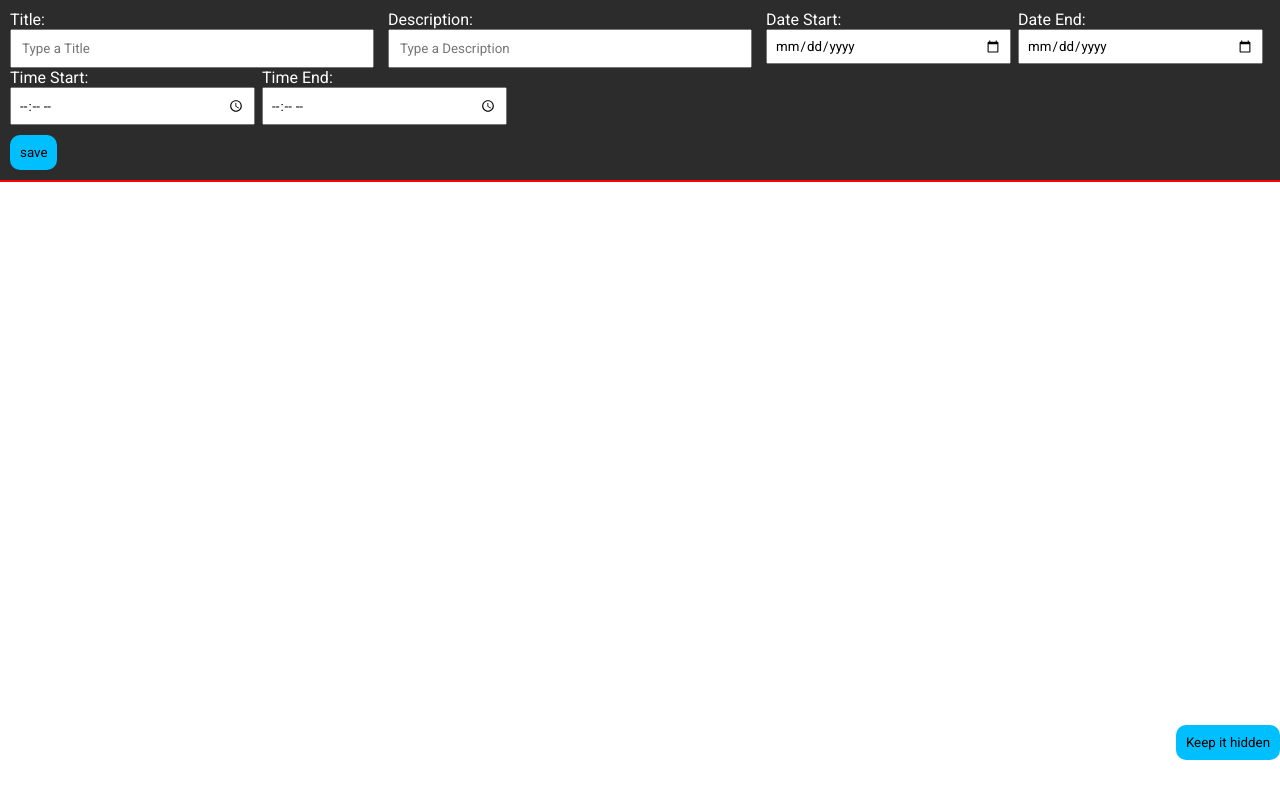
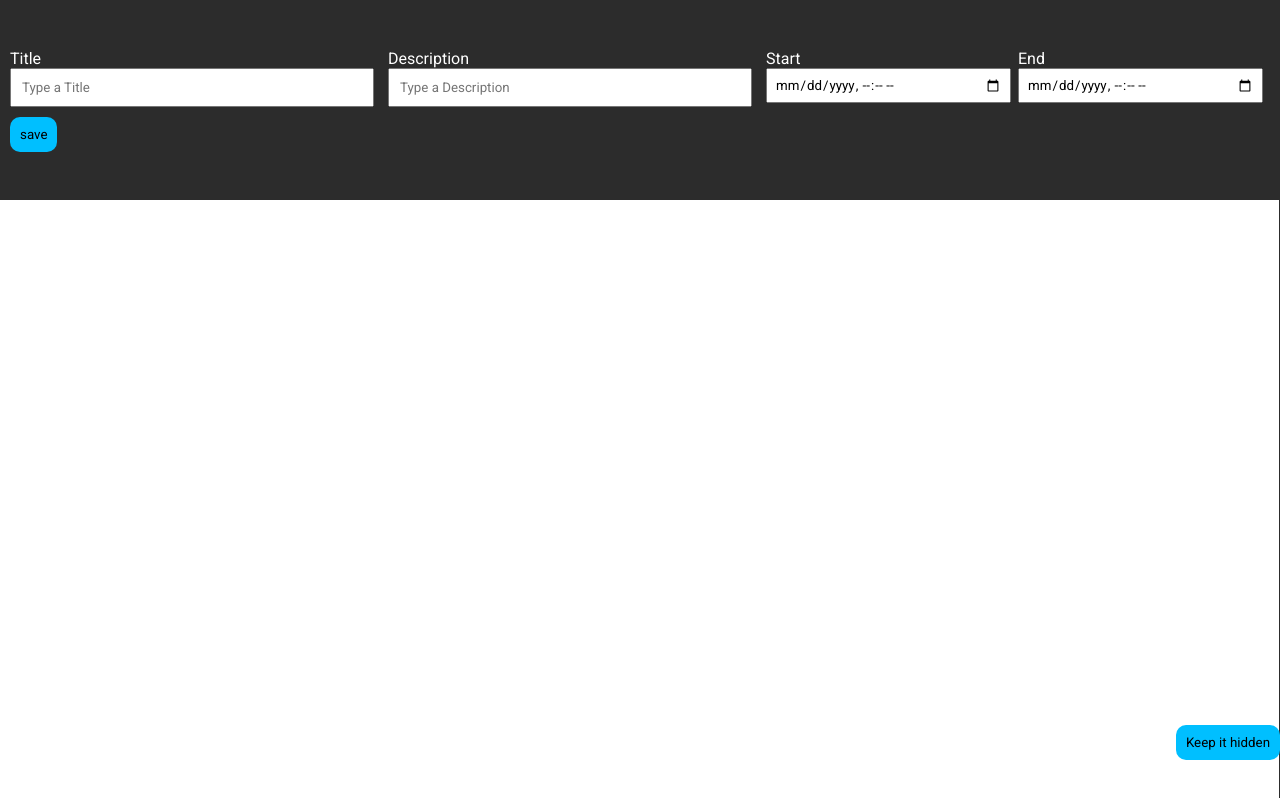
Before and after one commit to nill1ma/appointments, a React (Create React App) app: page / in a window 1280 px wide. Both pictures are taken after a click on the button "Create an Environment". Built offline with nearby package versions, Linux system fonts and the light colour scheme.

Commit message:
Changing way to sabe date start and date end

```diff
--- a/src/components/Card/index.tsx
+++ b/src/components/Card/index.tsx
@@ -1,4 +1,5 @@
 import { IAppointment } from "../../models/appointments";
+import { formatDate } from "../../utils/handle-date";
 import { CardContainer } from "./styles";
 
 type CardProps = {
@@ -19,8 +20,8 @@ export default function Card({ item, setDetail }: CardProps) {
 		<CardContainer onClick={() => setDetail(item)} itIsWithin={itIsWithin()}>
 			<span>{item.title}</span>
 			<div>
-				<span>Start: {item.start}</span>
-				<span>End: {item.end}</span>
+				<span>Start: {formatDate(item.start)}</span>
+				<span>End: {formatDate(item.end)}</span>
 			</div>
 		</CardContainer>
 	);
--- a/src/components/CardDetail/index.tsx
+++ b/src/components/CardDetail/index.tsx
@@ -1,5 +1,6 @@
 import { IAppointment } from "../../models/appointments";
 import { Container } from "./styles";
+import { formatDate } from "../../utils/handle-date";
 
 type CardDetailProps = {
 	detail: IAppointment;
@@ -11,8 +12,8 @@ export default function CardDetail({ detail, setDetail }: CardDetailProps) {
 		<Container>
 			<span onClick={() => setDetail(undefined)}>{detail.title}</span>
 			<span>{detail.description}</span>
-			<span>Start: {detail.start}</span>
-			<span>End: {detail.end}</span>
+			<span>Start: {formatDate(detail.start)}</span>
+			<span>End: {formatDate(detail.end)}</span>
 		</Container>
 	);
 }
--- a/src/components/CardDetail/styles.ts
+++ b/src/components/CardDetail/styles.ts
@@ -5,6 +5,7 @@ export const Container = styled.div`
 	width: 50%;
 	flex-direction: column;
 	align-items: center;
+	border: 1px solid #fff;
 	span:nth-child(1) {
 		font-weight: bold;
 		color: #fff;
--- a/src/components/CreateAppointment/index.tsx
+++ b/src/components/CreateAppointment/index.tsx
@@ -1,5 +1,5 @@
 import { ChangeEvent, useState } from "react";
-import { InputAppointment } from "../../models/appointments";
+import { IAppointment } from "../../models/appointments";
 import Button from "../Button";
 import { Container, InputArea, InputsContainer } from "./styles";
 
@@ -12,37 +12,35 @@ type Inputs = {
 };
 
 type CreateAppointmentProps = {
-	open: boolean;
-	action: (appointment: InputAppointment) => void;
+	isOpened: boolean;
+	action: (appointment: IAppointment) => void;
 };
 
 export default function CreateAppointment({
-	open,
+	isOpened,
 	action,
 }: CreateAppointmentProps) {
 	const inputs: Inputs[] = [
 		{
 			id: "1",
 			name: `title`,
-			label: `Title:`,
+			label: `Title`,
 			type: `text`,
 			placeholder: `Type a Title`,
 		},
 		{
 			id: "3",
 			name: `description`,
-			label: `Description:`,
+			label: `Description`,
 			type: `text`,
 			placeholder: `Type a Description`,
 		},
-		{ id: "5", name: `date_start`, label: `Date Start:`, type: `date` },
-		{ id: "7", name: `date_end`, label: `Date End:`, type: `date` },
-		{ id: "9", name: `time_start`, label: `Time Start:`, type: `time` },
-		{ id: "11", name: `time_end`, label: `Time End:`, type: `time` },
+		{ id: "5", name: `start`, label: `Start`, type: `datetime-local` },
+		{ id: "7", name: `end`, label: `End`, type: `datetime-local` },
 	];
 
-	const [appointment, setAppointment] = useState<InputAppointment>(
-		{} as InputAppointment
+	const [appointment, setAppointment] = useState<IAppointment>(
+		{} as IAppointment
 	);
 
 	const useAction = () => {
@@ -51,13 +49,13 @@ export default function CreateAppointment({
 
 	const hadleAppointment = (event: ChangeEvent<HTMLInputElement>) => {
 		const { name, value } = event.target;
-		setAppointment((previous: InputAppointment) => {
+		setAppointment((previous: IAppointment) => {
 			return { ...previous, [name]: value };
 		});
 	};
 
 	return (
-		<Container open={open}>
+		<Container open={isOpened}>
 			<InputsContainer>
 				{inputs.map(({ id, name, label, type, placeholder }: Inputs) => {
 					return (
--- a/src/components/CreateAppointment/styles.ts
+++ b/src/components/CreateAppointment/styles.ts
@@ -11,8 +11,10 @@ export const Container = styled.div<EventsProps>`
 	transition: ${({ open }) => (open || !open) && "width 2s"};
 	display: flex;
 	flex-direction: column;
+	justify-content: center;
 	color: #ffffff;
-	padding: 10px;
+	padding: 0 10px;
+	height: 25vh;
 	background-color: #2c2c2c;
 	button {
 		align-self: flex-start;
--- a/src/pages/Appointment/index.tsx
+++ b/src/pages/Appointment/index.tsx
@@ -4,40 +4,37 @@ import Button from "../../components/Button";
 import Card from "../../components/Card";
 import CardDetail from "../../components/CardDetail";
 import CreateAppointment from "../../components/CreateAppointment";
-import { IAppointment, InputAppointment } from "../../models/appointments";
+import { IAppointment } from "../../models/appointments";
 import { getAppointment, saveAppointment } from "../../services/appointments";
 import { CardsContainer, Container, Content } from "./styles";
 
 export default function Appointment() {
-	const [open, setOpen] = useState<boolean>(false);
+	const [isOpened, setIsOpened] = useState<boolean>(false);
 	const [appointments, setAppointments] = useState<IAppointment[]>(
 		getAppointment()
 	);
 
 	const [detail, setDetail] = useState<IAppointment>();
 
-	const save = (appointment: InputAppointment) => {
-		const { date_start, date_end, time_start, time_end, ...rest } = appointment;
-
-		const { title, description } = rest;
-
+	const save = (appointment: IAppointment) => {
 		const app: IAppointment = {
-			title,
-			description,
+			...appointment,
 			id: uuidv4(),
-			start: `${date_start} ${time_start}:00`,
-			end: `${date_end} ${time_end}:59`,
+			start: `${appointment.start}:00`,
+			end: `${appointment.end}:59`,
 		};
 
 		setAppointments([...appointments, app]);
 		saveAppointment(app);
 	};
 
-	const handleOpenState = () => setOpen(!open);
+	const handleOpenedState = () => setIsOpened(!isOpened);
 
 	return (
 		<Container>
-			<div>{open && <CreateAppointment open={open} action={save} />}</div>
+			<div>
+				{isOpened && <CreateAppointment isOpened={isOpened} action={save} />}
+			</div>
 			<Content>
 				<CardsContainer hasDetail={detail !== undefined}>
 					{appointments.map((appointment: IAppointment) => {
@@ -56,8 +53,8 @@ export default function Appointment() {
 				bottom={`5%`}
 				self_alignment={`flex-end`}
 				position={`fixed`}
-				label={open ? `Keep it hidden` : `Create an Environment`}
-				action={handleOpenState}
+				label={isOpened ? `Keep it hidden` : `Create an Environment`}
+				action={handleOpenedState}
 			/>
 		</Container>
 	);
--- a/src/pages/Appointment/styles.ts
+++ b/src/pages/Appointment/styles.ts
@@ -12,9 +12,31 @@ export const Container = styled.div`
 
 export const CardsContainer = styled.div<CardsContainerProps>`
 	width: ${({ hasDetail }) => (hasDetail ? `50%` : `100%`)};
-	border: 1px solid red;
 	display: flex;
 	flex-wrap: wrap;
+	height: 75vh;
+	border-right: 1px solid #2c2c2c;
+	overflow-y: auto;
+	::-webkit-scrollbar {
+		width: 12px;
+	}
+
+	/* Track */
+	::-webkit-scrollbar-track {
+		-webkit-box-shadow: inset 0 0 6px #2c2c2c;
+		-webkit-border-radius: 10px;
+		border-radius: 10px;
+	}
+	/* Handle */
+	::-webkit-scrollbar-thumb {
+		-webkit-border-radius: 10px;
+		border-radius: 10px;
+		background: #363636;
+		-webkit-box-shadow: inset 0 0 6px #2c2c2c;
+	}
+	::-webkit-scrollbar-thumb:window-inactive {
+		background: #363636;
+	}
 `;
 
 export const Content = styled.div`
--- /dev/null
+++ b/src/utils/handle-date.ts
@@ -0,0 +1,4 @@
+export const formatDate = (item: string) => {
+	const [date, time] = item.split("T");
+	return `${date} - ${time}`;
+};
```
Also changed, not shown: src/models/appointments.ts (+0 -7 lines), src/pages/Environments/styles.ts (+13 -14 lines), 1 other file (tests, documents, lock files or other folders).
